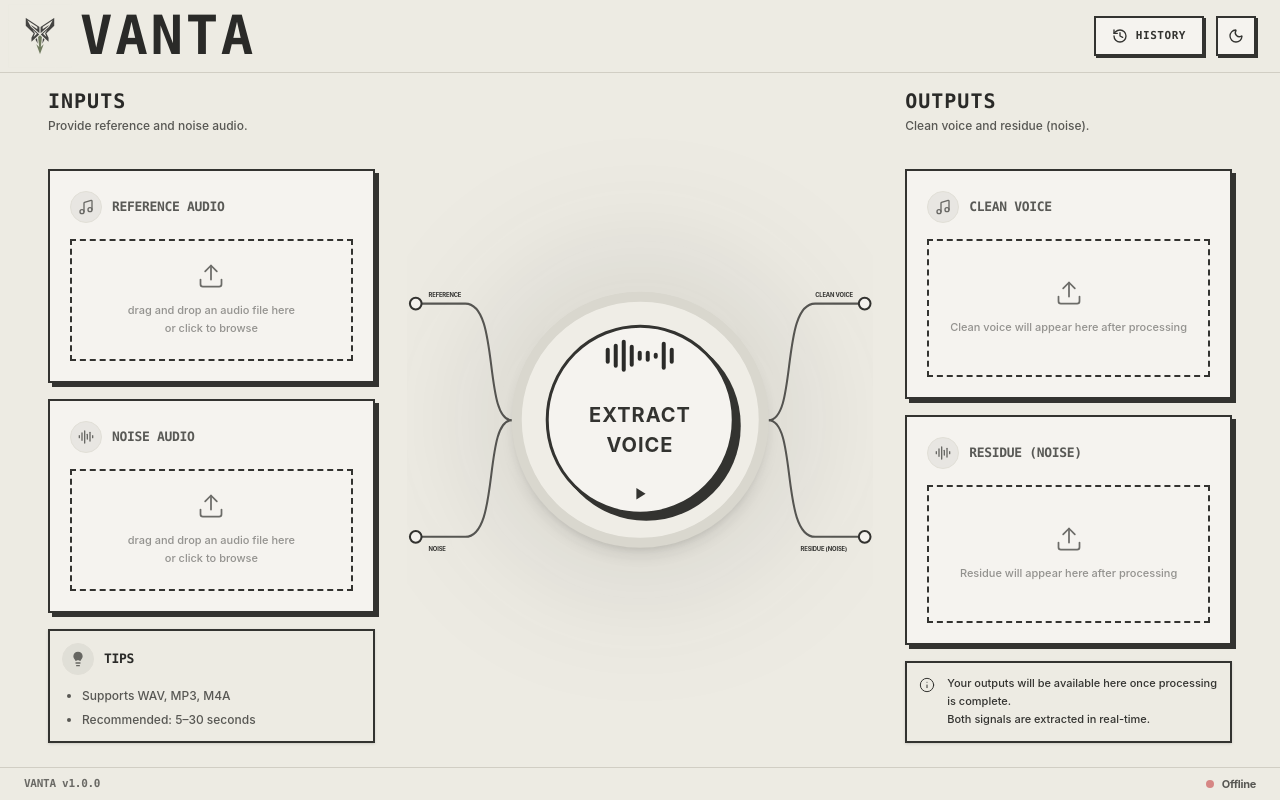
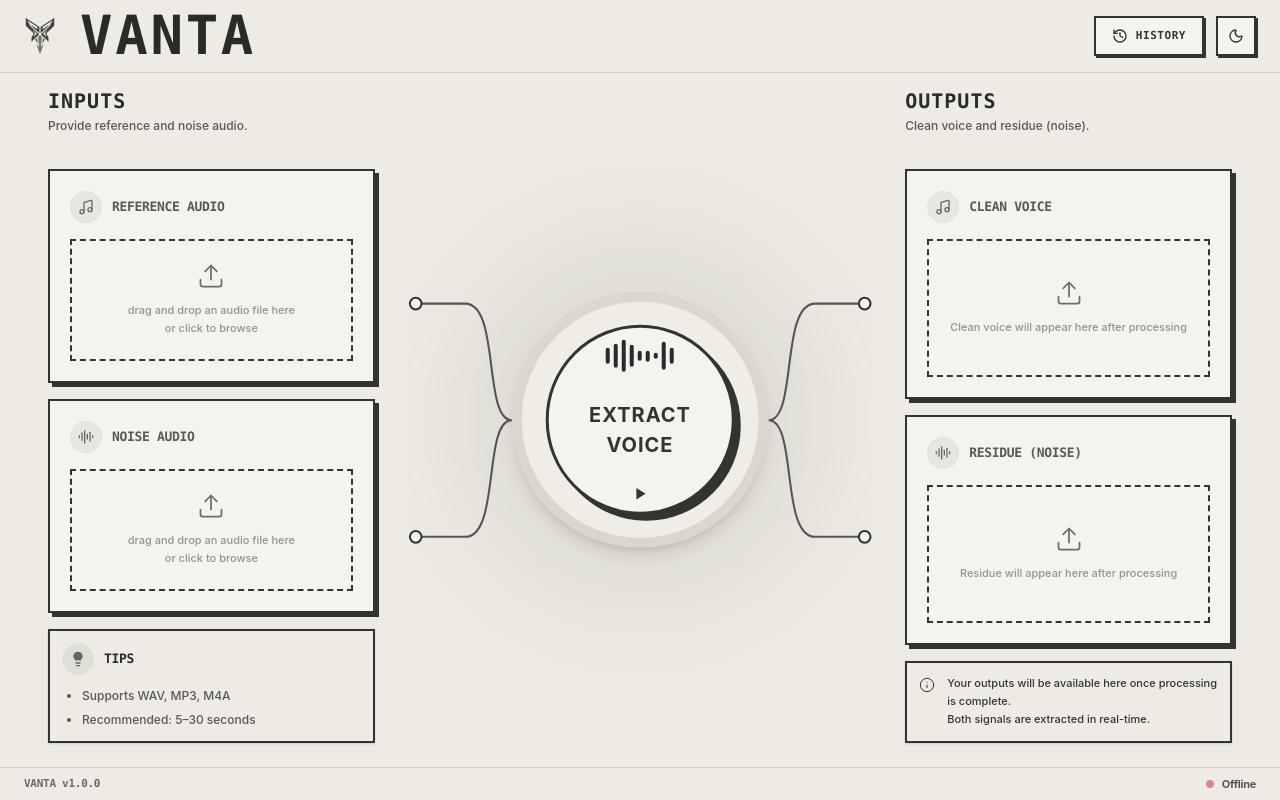
Before and after one commit to Komalpreet2809/Vanta, a Next.js app in the folder web/: page / in a window 1280 px wide. Built offline with nearby package versions, Linux system fonts and the light colour scheme; no server answers.

Commit message:
style: remove text labels from SVG node connectors

```diff
--- a/web/src/components/EngineCenter.tsx
+++ b/web/src/components/EngineCenter.tsx
@@ -67,22 +67,18 @@ export function EngineCenter({
           {/* Reference */}
           <g transform="translate(15, 200)">
             <circle r="10" fill="var(--bg-card)" stroke="var(--text-main)" strokeWidth="3.5" />
-            <text x="22" y="-12" className="text-[10px] font-bold fill-[var(--text-main)] tracking-tight">REFERENCE</text>
           </g>
           {/* Noise */}
           <g transform="translate(15, 600)">
             <circle r="10" fill="var(--bg-card)" stroke="var(--text-main)" strokeWidth="3.5" />
-            <text x="22" y="24" className="text-[10px] font-bold fill-[var(--text-main)] tracking-tight">NOISE</text>
           </g>
           {/* Clean Voice */}
           <g transform="translate(785, 200)">
             <circle r="10" fill="var(--bg-card)" stroke="var(--text-main)" strokeWidth="3.5" />
-            <text x="-85" y="-12" className="text-[10px] font-bold fill-[var(--text-main)] tracking-tight text-right">CLEAN VOICE</text>
           </g>
           {/* Residue (Noise) */}
           <g transform="translate(785, 600)">
             <circle r="10" fill="var(--bg-card)" stroke="var(--text-main)" strokeWidth="3.5" />
-            <text x="-110" y="24" className="text-[10px] font-bold fill-[var(--text-main)] tracking-tight text-right">RESIDUE (NOISE)</text>
           </g>
         </svg>
 
```
